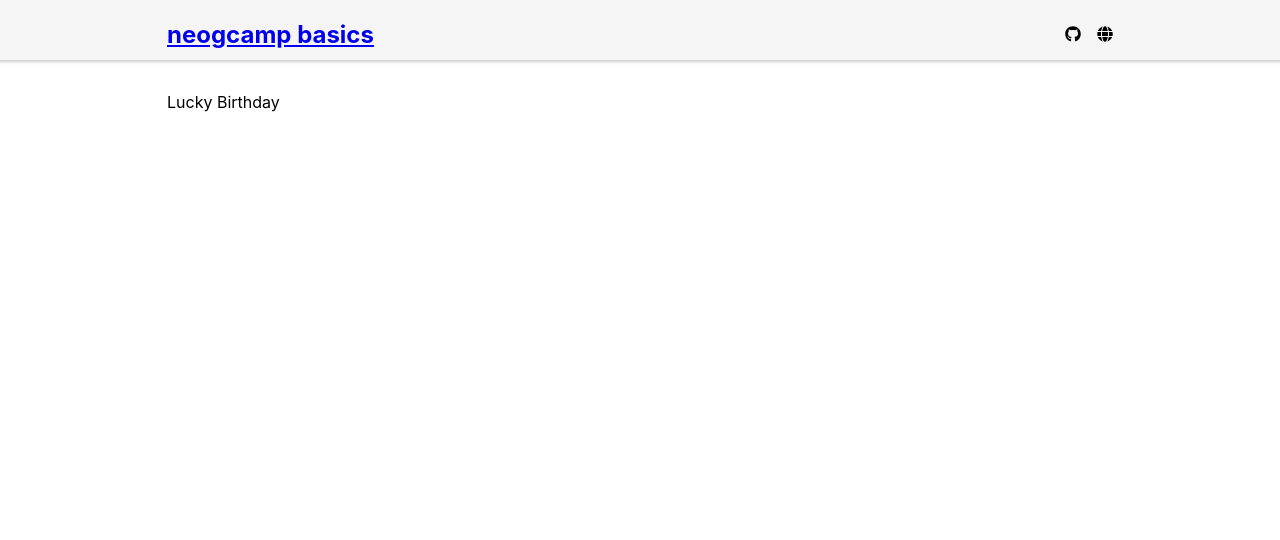
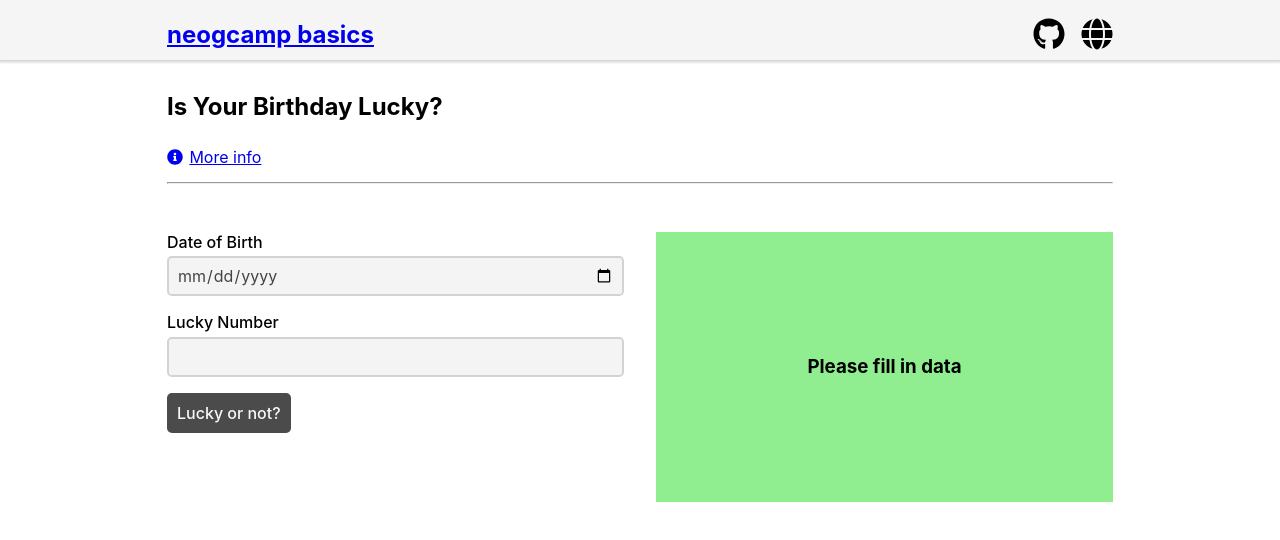
Before and after one commit to aseerkt/neogcamp-basics, a React (Create React App) app: page /lucky-birth in a window 1280 px wide. Shown: the top 540 px of the page. Built offline with nearby package versions, Linux system fonts and the light colour scheme.

Commit message:
completed lucky borthday, need work on palindrome

```diff
--- a/src/components/Navbar.css
+++ b/src/components/Navbar.css
@@ -26,6 +26,7 @@ ul li a {
 }
 
 ul li a svg {
+  height: 1rem;
+  width: 1rem;
   color: #000;
-  fill: #000;
 }
--- a/src/components/Navbar.js
+++ b/src/components/Navbar.js
@@ -20,7 +20,7 @@ function Navbar() {
                 rel='noreferrer'
                 href='https://github.com/aseerkt/neogcamp-basics'
               >
-                <FontAwesomeIcon icon={faGithub} />
+                <FontAwesomeIcon size='2x' icon={faGithub} />
               </a>
             </li>
             <li>
@@ -29,7 +29,7 @@ function Navbar() {
                 rel='noreferrer'
                 href='https://aseerkt.vercel.app'
               >
-                <FontAwesomeIcon icon={faGlobe} />
+                <FontAwesomeIcon size='2x' icon={faGlobe} />
               </a>
             </li>
           </ul>
--- a/src/pages/Home/Home.js
+++ b/src/pages/Home/Home.js
@@ -5,7 +5,7 @@ import './Home.css';
 function Home() {
   return (
     <main className='home'>
-      <h1>Welcome to NeoGCamp Level One</h1>
+      <h1>Welcome Tanay Team</h1>
       <ul className='projects-wrapper'>
         {ROUTES_DATA.map((data, i) => (
           <HomeItem key={data.path + i} routeData={data} />
--- a/src/pages/Home/HomeItem.css
+++ b/src/pages/Home/HomeItem.css
@@ -25,11 +25,12 @@
 }
 
 .home-li:hover::before {
-  background-color: rgba(116, 113, 113, 0.6);
+  background-color: rgba(156, 154, 154, 0.6);
 }
 
 .home-li:hover h2 {
   color: #111;
+  font-weight: 400;
 }
 
 .home-li a {
--- /dev/null
+++ b/src/pages/LuckyBirthday/LuckyBirthday.css
@@ -0,0 +1,24 @@
+.lucky-birth {
+  display: grid;
+  gap: 2rem;
+  grid-template-columns: 1;
+}
+
+.lucky-form {
+  min-height: 270px;
+  height: 100%;
+}
+
+.lucky-graphics {
+  min-height: 270px;
+  height: 100%;
+  background-color: lightgreen;
+  display: grid;
+  place-items: center;
+}
+
+@media screen and (min-width: 768px) {
+  .lucky-birth {
+    grid-template-columns: 1fr 1fr;
+  }
+}
--- a/src/pages/LuckyBirthday/LuckyBirthday.js
+++ b/src/pages/LuckyBirthday/LuckyBirthday.js
@@ -1,5 +1,62 @@
+import { useState } from 'react';
+import ProjectWrapper from '../../components/ProjectWrapper';
+import './LuckyBirthday.css';
+
 function LuckyBirthday() {
-  return <div>Lucky Birthday</div>;
+  const [dob, setDob] = useState('');
+  const [number, setNumber] = useState('');
+  const [message, setMessage] = useState(null);
+
+  const onSubmit = (e) => {
+    e.preventDefault();
+    setMessage(null);
+    const lucky = dob.split('-').reduce((a, b) => a + b, 0) % number;
+    if (lucky === 0) {
+      setMessage('Yay! you got lucky');
+      return;
+    }
+
+    setMessage('Better luck in next life');
+  };
+
+  return (
+    <ProjectWrapper
+      title='Is Your Birthday Lucky?'
+      projectLink='https://github.com/neogcamp/build/blob/main/basics/is-your-birthday-lucky.md'
+    >
+      <main className='lucky-birth'>
+        <form className='lucky-form' onSubmit={onSubmit}>
+          <div className='form-control'>
+            <label htmlFor='dob'>Date of Birth</label>
+            <input
+              type='date'
+              name='dob'
+              id='dob'
+              value={dob}
+              onChange={(e) => setDob(e.target.value)}
+            />
+          </div>
+          <div className='form-control'>
+            <label htmlFor='number'>Lucky Number</label>
+            <input
+              type='number'
+              name='number'
+              id='number'
+              min='1'
+              value={number}
+              onChange={(e) => setNumber(e.target.value)}
+            />
+          </div>
+          <button disabled={!dob || !number} type='submit'>
+            Lucky or not?
+          </button>
+        </form>
+        <section className='lucky-graphics'>
+          <h3>{message ? message : 'Please fill in data'}</h3>
+        </section>
+      </main>
+    </ProjectWrapper>
+  );
 }
 
 export default LuckyBirthday;
--- /dev/null
+++ b/src/pages/PalindromeBirthday/PalindromeBirthday.css
@@ -0,0 +1,11 @@
+.palindrome-birth {
+  display: grid;
+  gap: 2rem;
+  grid-template-columns: 1;
+}
+
+@media screen and (min-width: 768px) {
+  .palindrome-birth {
+    grid-template-columns: 1fr 1fr;
+  }
+}
--- a/src/pages/PalindromeBirthday/PalindromeBirthday.js
+++ b/src/pages/PalindromeBirthday/PalindromeBirthday.js
@@ -1,5 +1,39 @@
+import { useState } from 'react';
+import ProjectWrapper from '../../components/ProjectWrapper';
+import calcPalindrome from './checkPalindrome';
+import './PalindromeBirthday.css';
+
 function PalindromeBirthday() {
-  return <div>PalindromeBirthday</div>;
+  const [dob, setDob] = useState('');
+
+  const onSubmit = (e) => {
+    e.preventDefault();
+    calcPalindrome(dob);
+  };
+
+  return (
+    <ProjectWrapper
+      title='Palindrome Birthday'
+      projectLink='https://github.com/neogcamp/build/blob/main/basics/palindrome-birthdays.md'
+    >
+      <main className='palindrome-birth'>
+        <form onSubmit={onSubmit}>
+          <div className='form-control'>
+            <label htmlFor='dob'>Date of Birth</label>
+            <input
+              type='date'
+              id='dob'
+              value={dob}
+              onChange={(e) => setDob(e.target.value)}
+            />
+          </div>
+          <button disabled={!dob} type='submit'>
+            Check Palindrome
+          </button>
+        </form>
+      </main>
+    </ProjectWrapper>
+  );
 }
 
 export default PalindromeBirthday;
--- /dev/null
+++ b/src/pages/PalindromeBirthday/checkPalindrome.js
@@ -0,0 +1,35 @@
+function getAllCases(dob) {
+  const splitArr = dob.split('-');
+  return {
+    yyyy_mm_dd: splitArr.join('-'),
+    dd_yyyy_mm: [splitArr[2], splitArr[0], splitArr[1]].join('-'),
+    mm_dd_yyyy: [splitArr[1], splitArr[2], splitArr[0]].join('-'),
+    dd_mm_yyyy: splitArr.reverse().join('-'),
+    mm_yyyy_dd: [splitArr[2], splitArr[0], splitArr[1]].join('-'),
+    yyyy_dd_mm: [splitArr[1], splitArr[2], splitArr[0]].join('-'),
+  };
+}
+
+function checkPalindrome(dob) {
+  const dobJoin = dob.replace('-', '');
+  let isPalindrome = true;
+  console.log(dobJoin);
+  console.log('=======');
+  for (let i = 0; i < 8; i++) {
+    console.log(dobJoin[i], dobJoin[7 - i]);
+    if (dobJoin[i] !== dobJoin[7 - i]) {
+      isPalindrome = false;
+      break;
+    }
+  }
+  return isPalindrome;
+}
+
+function calcPalindrome(dob) {
+  // const stringToCheck = dob.split('-').join('');
+  Object.values(getAllCases(dob)).forEach((d) => {
+    alert(checkPalindrome(d));
+  });
+}
+
+export default calcPalindrome;
```
Also changed, not shown: 1 other file (tests, documents, lock files or other folders).
